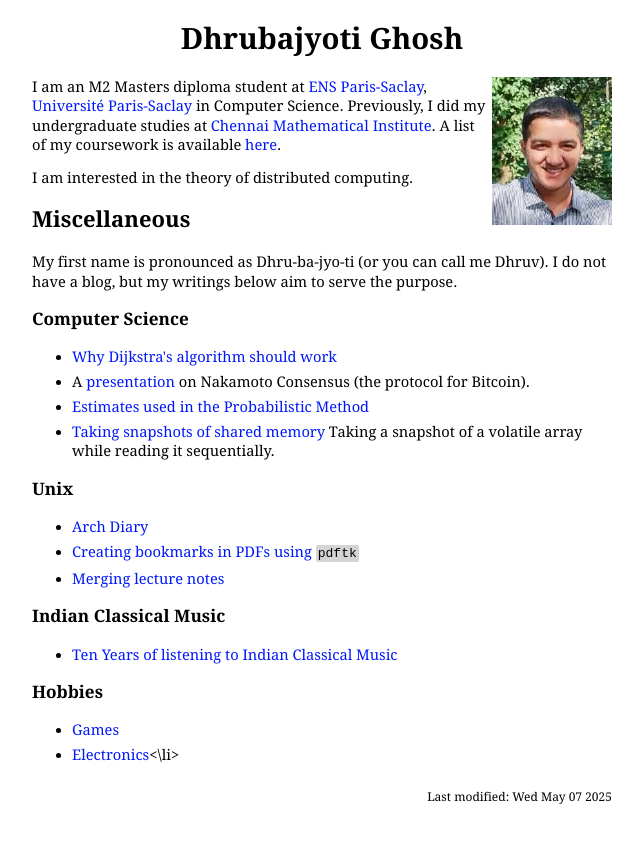
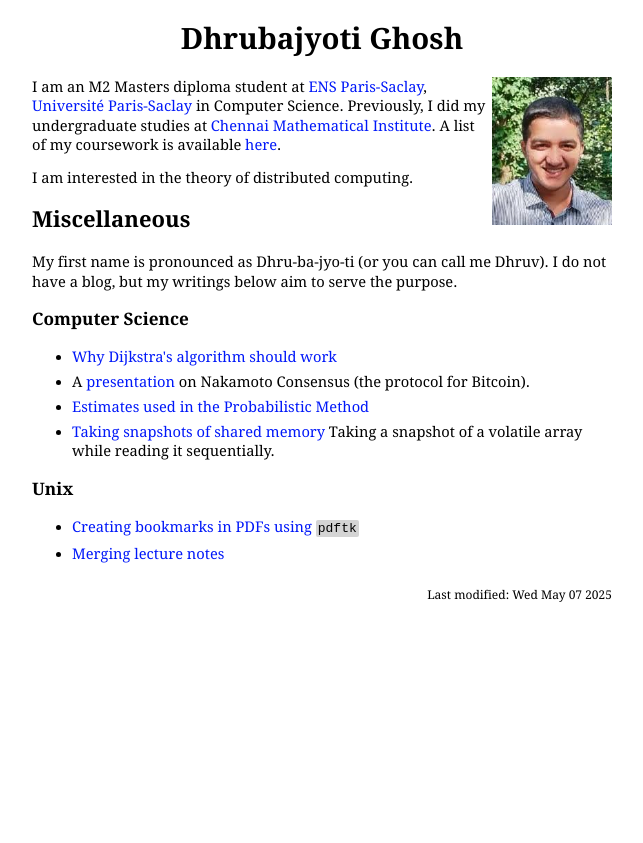
Before and after one commit to ghoshdhruba/ghoshdhruba.github.io, a Jekyll site: the page built from index.html, in a window 1280 px wide. Shown: the top 843 px of the page, without its empty margins (318-961 px from the left). Built offline with Jekyll 4.4.1, drawn with Linux system fonts in a browser that asks for light colours.

Commit message:
Hide stuff you don't want to show right now

```diff
--- a/index.html
+++ b/index.html
@@ -29,7 +29,7 @@ I do not have a blog, but my writings below aim to serve the purpose.
 
 <h3> Unix </h3>
 <ul>
-    <li><a href="archdiary.html">Arch Diary</a></li>
+    <!--<li><a href="archdiary.html">Arch Diary</a></li> -->
     <li><a href="bookmarkpdf.html">Creating bookmarks in PDFs using <code>pdftk</code></a></li>
     <li><a href="merge-lec.html">Merging lecture notes</a></li>
     <!-- write about address extensions -->
@@ -37,6 +37,7 @@ I do not have a blog, but my writings below aim to serve the purpose.
     <!-- first million integers UMAP -->
 </ul>
 
+<!--
 <h3> Indian Classical Music </h3>
 <ul>
     <li><a href="tenthanniversary.html">Ten Years of listening to Indian Classical Music</a></li>
@@ -47,6 +48,8 @@ I do not have a blog, but my writings below aim to serve the purpose.
     <li><a href="">Games</a></li>
     <li><a href="">Electronics</a><\li>
 </ul>
+-->
+
 <footer>
     <script>
         var x = new Date(document.lastModified);
```
